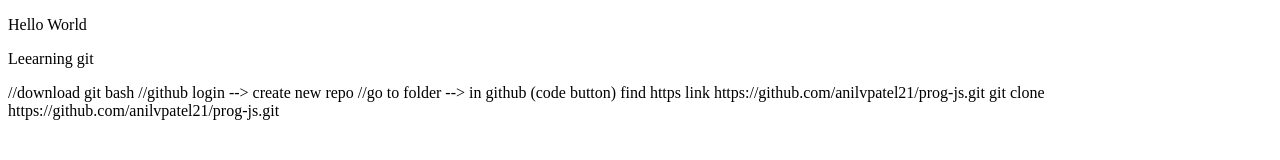
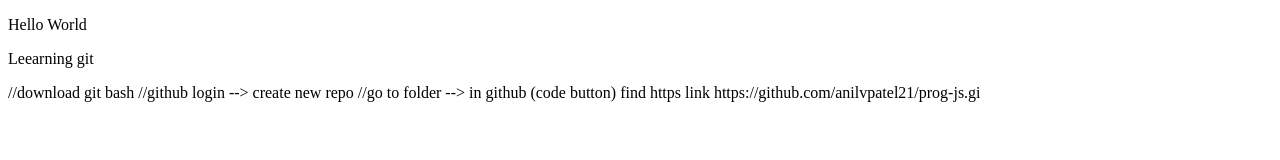
Before and after one commit to anilvpatel21/prog-js, a plain HTML site: page newfile.html in a window 1280 px wide. Drawn offline with Linux system fonts and the light colour scheme.

Commit message:
new terminal commit

```diff
--- a/newfile.html
+++ b/newfile.html
@@ -13,9 +13,7 @@
 
 //github login --> create new repo
 
-//go to folder --> in github (code button) find https link https://github.com/anilvpatel21/prog-js.git
-
-git clone https://github.com/anilvpatel21/prog-js.git
+//go to folder --> in github (code button) find https link https://github.com/anilvpatel21/prog-js.gi
 
 </body>
 </html>
```
